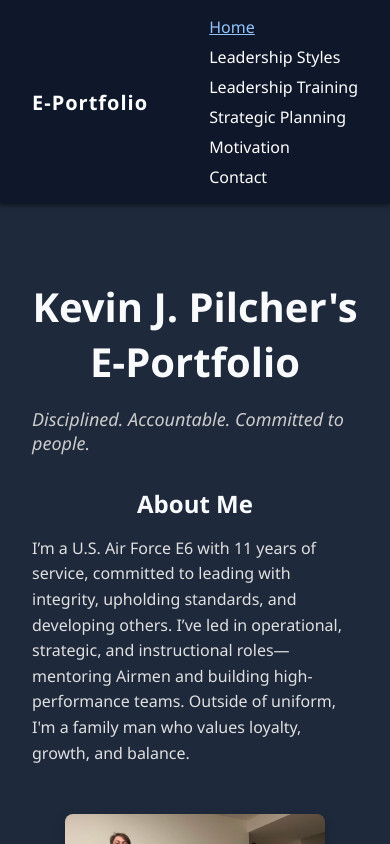
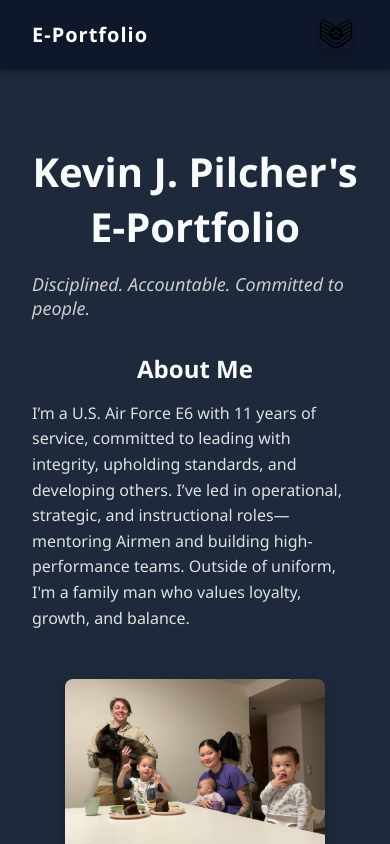
Before and after one commit to pilcherk/kevin-eport, a React (Vite) app: page / in a window 390 px wide. Shown: the top 844 px of the page. Built offline with nearby package versions, Linux system fonts and the light colour scheme.

Commit message:
Hanburger nav bar

```diff
--- a/src/Navbar.jsx
+++ b/src/Navbar.jsx
@@ -1,7 +1,9 @@
 import { Link, useLocation } from "react-router-dom";
+import { useState } from "react";
 
 export default function Navbar() {
   const location = useLocation();
+  const [menuOpen, setMenuOpen] = useState(false);
 
   const navItems = [
     { path: "/", label: "Home" },
@@ -15,7 +17,17 @@ export default function Navbar() {
   return (
     <nav className="navbar">
       <div className="nav-title">E-Portfolio</div>
-      <div className="nav-links">
+
+      {/* Mobile Toggle Button */}
+      <button
+        className="hamburger-button"
+        onClick={() => setMenuOpen(!menuOpen)}
+      >
+        <img src="/e6.svg" alt="Menu" className="hamburger-icon" />
+      </button>
+
+      {/* Links */}
+      <div className={`nav-links ${menuOpen ? "open" : ""}`}>
         {navItems.map((item) => (
           <Link
             key={item.path}
@@ -23,6 +35,7 @@ export default function Navbar() {
             className={`nav-link ${
               location.pathname === item.path ? "active" : ""
             }`}
+            onClick={() => setMenuOpen(false)}
           >
             {item.label}
           </Link>
--- a/src/styles/global.css
+++ b/src/styles/global.css
@@ -351,3 +351,35 @@ img {
     padding: 0.6rem 1.2rem;
   }
 }
+
+/* 📱 NAVBAR HAMBURGER STYLING   */
+
+.hamburger-button {
+  background: none;
+  border: none;
+  display: none;
+  cursor: pointer;
+}
+
+.hamburger-icon {
+  height: 32px;
+  width: 32px;
+}
+
+/* Mobile behavior */
+@media (max-width: 768px) {
+  .hamburger-button {
+    display: block;
+  }
+
+  .nav-links {
+    display: none;
+    flex-direction: column;
+    gap: 0.75rem;
+    margin-top: 1rem;
+  }
+
+  .nav-links.open {
+    display: flex;
+  }
+}
```
Also changed, not shown: public/e6.svg (added).
